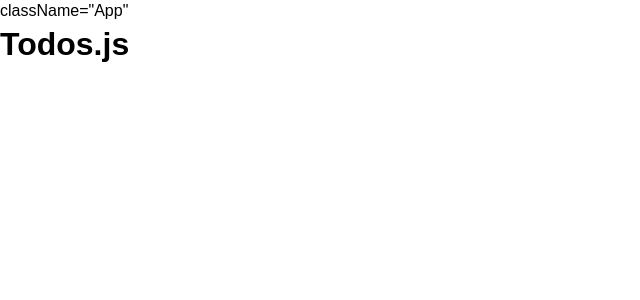
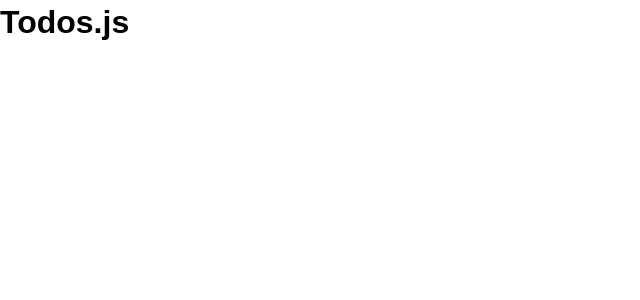
Before and after one commit to 716green/react_crash_todo, a React (Create React App) app: page / in a window 1280 px wide. Shown: the top 300 px of the page, without its empty margins (0-640 px from the left). Built offline with nearby package versions, Linux system fonts and the light colour scheme.

Commit message:
added states

```diff
--- a/src/App.js
+++ b/src/App.js
@@ -26,8 +26,9 @@ class App extends Component {
 
 
   render() {
+    console.log(this.state.todos)
     return (
-      <div> className="App"
+      <div className="App">
         <Todos />
       </div>
     )
```
